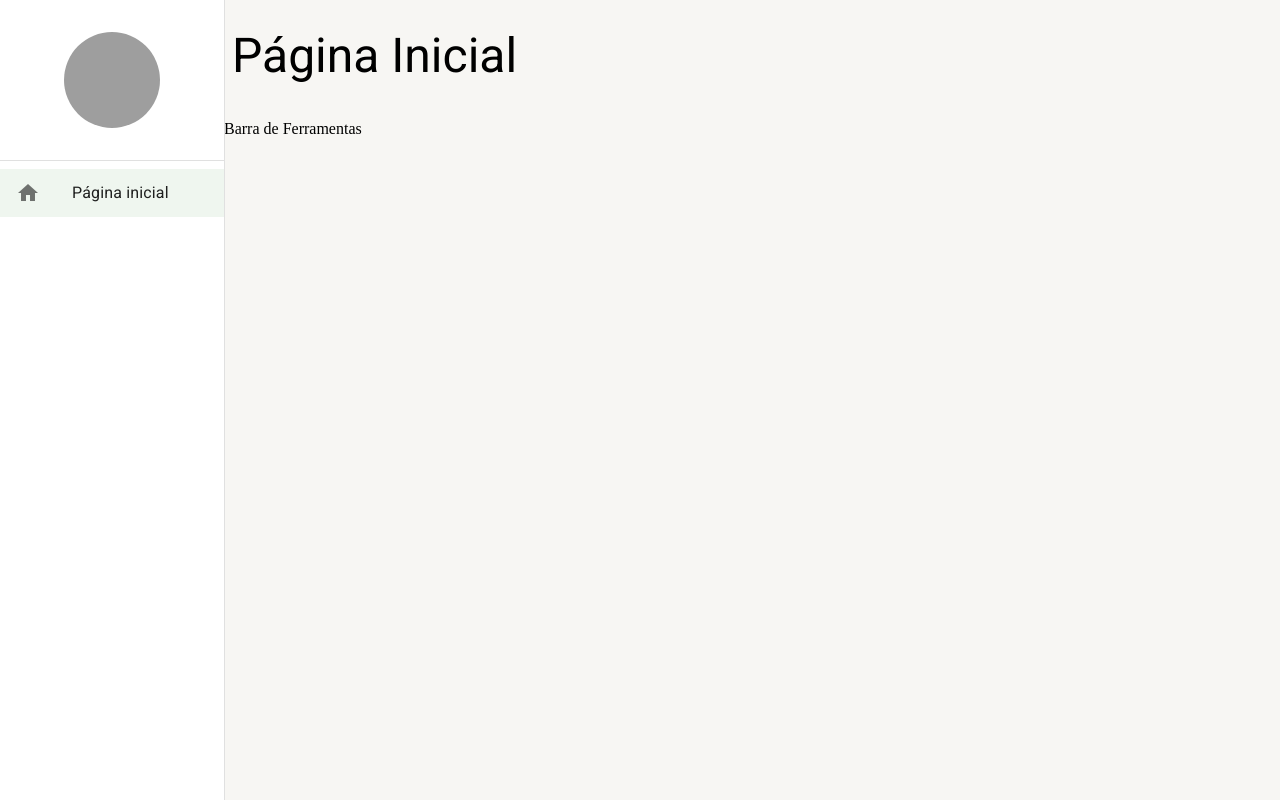
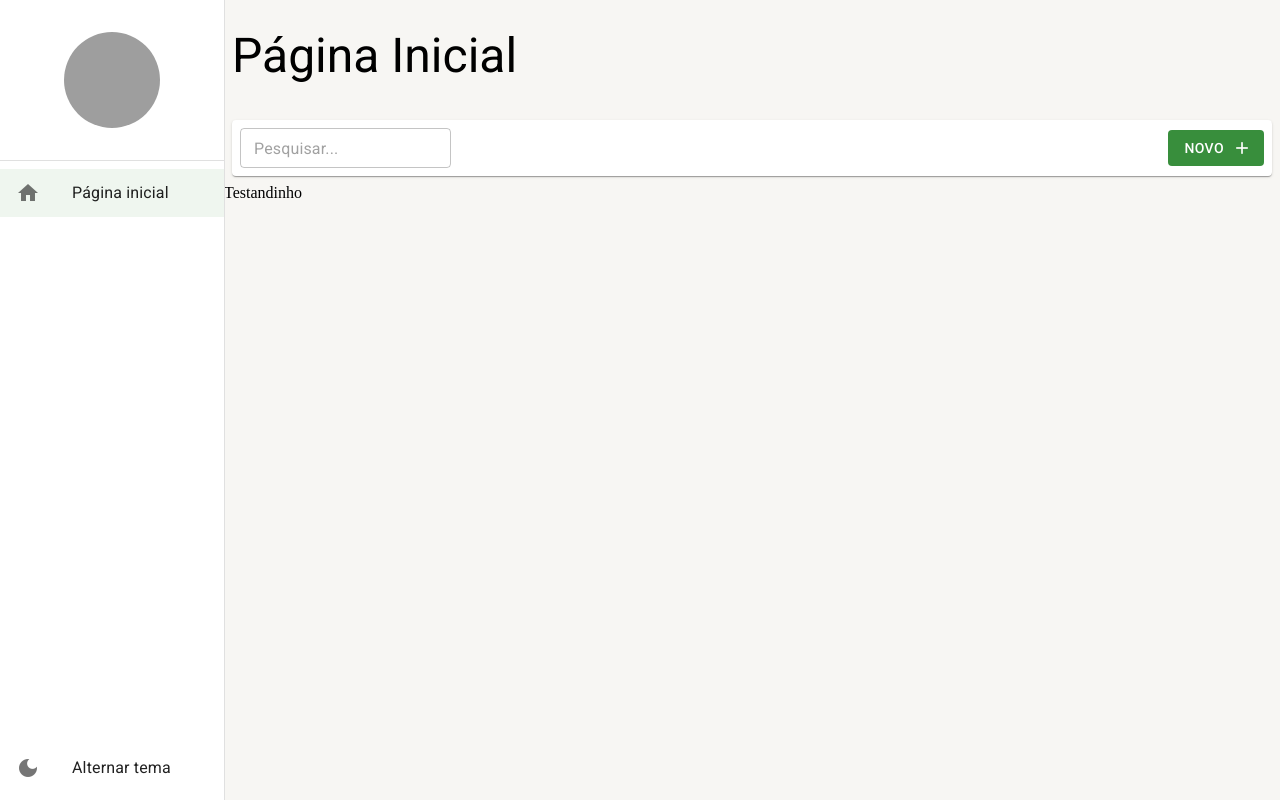
Before and after one commit to Valdir-coelho-jr/project-people, a React (Create React App) app: page /pagina-inicial in a window 1280 px wide. Built offline with nearby package versions, Linux system fonts and the light colour scheme; grey boxes are pictures that could not be loaded.

Commit message:
feat: Ferramentas de listagem adicionadas

```diff
--- a/src/pages/dashboard/Dashboard.tsx
+++ b/src/pages/dashboard/Dashboard.tsx
@@ -1,7 +1,13 @@
-import { LayoutBaseDePagina } from '../../shared/layouts';
+import { FerramentasDeListagem } from "../../shared/components";
+import { LayoutBaseDePagina } from "../../shared/layouts";
 
 export const Dashboard = () => {
   return (
-    <LayoutBaseDePagina titulo="Página Inicial" barraDeFerramentas={<>Barra de Ferramentas</>}></LayoutBaseDePagina>
+    <LayoutBaseDePagina
+      titulo="Página Inicial"
+      barraDeFerramentas={<FerramentasDeListagem mostrarInputBusca />}
+    >
+      Testandinho
+    </LayoutBaseDePagina>
   );
 };
--- /dev/null
+++ b/src/shared/components/ferramentas-de-listagem/FerramentasDeListagem.tsx
@@ -0,0 +1,57 @@
+import { Box, Button, TextField, Paper, useTheme, Icon } from "@mui/material";
+
+interface IFerramentasDeListagemProps {
+  textoDaBusca?: string;
+  mostrarInputBusca?: boolean;
+  aoMudarTextoDeBusca?: (novoTexto: string) => void;
+  textoBotaoNovo?: string;
+  mostrarBotaoNovo?: boolean;
+  AoClicarEmNovo?: () => void;
+}
+
+export const FerramentasDeListagem: React.FC<IFerramentasDeListagemProps> = ({
+  textoDaBusca = "",
+  mostrarInputBusca = false,
+  aoMudarTextoDeBusca,
+  textoBotaoNovo = "Novo",
+  mostrarBotaoNovo = true,
+  AoClicarEmNovo,
+}) => {
+  const theme = useTheme();
+
+  return (
+    <Box
+      height={theme.spacing(5)}
+      marginX={1}
+      paddingX={2}
+      padding={1}
+      gap={1}
+      display="flex"
+      alignItems="center"
+      component={Paper}
+    >
+      {mostrarInputBusca && (
+        <TextField
+          size="small"
+          value={textoDaBusca}
+          onChange={(e) => aoMudarTextoDeBusca?.(e.target.value)}
+          placeholder="Pesquisar..."
+        ></TextField>
+      )}
+
+      <Box flex={1} display="flex" justifyContent="end">
+        {mostrarBotaoNovo && (
+          <Button
+            color="primary"
+            variant="contained"
+            disableElevation
+            endIcon={<Icon>add</Icon>}
+            onClick={AoClicarEmNovo}
+          >
+            {textoBotaoNovo}
+          </Button>
+        )}
+      </Box>
+    </Box>
+  );
+};
--- a/src/shared/components/index.ts
+++ b/src/shared/components/index.ts
@@ -1 +1,2 @@
-export * from './menu-lateral/MenuLateral';
+export * from "./menu-lateral/MenuLateral";
+export * from "./ferramentas-de-listagem/FerramentasDeListagem";
--- a/src/shared/components/menu-lateral/MenuLateral.tsx
+++ b/src/shared/components/menu-lateral/MenuLateral.tsx
@@ -10,9 +10,9 @@
   ListItemText,
   useTheme,
   useMediaQuery,
-} from '@mui/material';
-import { useDrawerContext } from '../../contexts';
-import { useMatch, useNavigate, useResolvedPath } from 'react-router-dom';
+} from "@mui/material";
+import { useAppThemeContext, useDrawerContext } from "../../contexts";
+import { useMatch, useNavigate, useResolvedPath } from "react-router-dom";
 
 interface MenuLateralProps {
   children: React.ReactNode;
@@ -25,12 +25,7 @@
   onClick: (() => void) | undefined;
 }
 
-const ListItemLink: React.FC<IlistItemLinkProps> = ({
-  to,
-  icon,
-  label,
-  onClick,
-}) => {
+const ListItemLink: React.FC<IlistItemLinkProps> = ({ to, icon, label, onClick }) => {
   const navigate = useNavigate();
 
   const resolvedPath = useResolvedPath(to);
@@ -53,23 +48,19 @@
 
 export const MenuLateral: React.FC<MenuLateralProps> = ({ children }) => {
   const theme = useTheme();
-  const smDown = useMediaQuery(theme.breakpoints.down('sm'));
+  const smDown = useMediaQuery(theme.breakpoints.down("sm"));
 
   const { isDrawerOpen, toggleDrawerOpen, drawerOptions } = useDrawerContext();
+  const { toggleTheme } = useAppThemeContext();
 
   return (
     <>
       <Drawer
         open={isDrawerOpen}
-        variant={smDown ? 'temporary' : 'permanent'}
+        variant={smDown ? "temporary" : "permanent"}
         onClose={toggleDrawerOpen}
       >
-        <Box
-          width={theme.spacing(28)}
-          height="100%"
-          display="flex"
-          flexDirection="column"
-        >
+        <Box width={theme.spacing(28)} height="100%" display="flex" flexDirection="column">
           <Box
             width="100%"
             height={theme.spacing(20)}
@@ -98,6 +89,16 @@
               ))}
             </List>
           </Box>
+          <Box>
+            <List component="nav">
+              <ListItemButton onClick={toggleTheme}>
+                <ListItemIcon>
+                  <Icon>dark_mode</Icon>
+                </ListItemIcon>
+                <ListItemText primary="Alternar tema" />
+              </ListItemButton>
+            </List>
+          </Box>
         </Box>
       </Drawer>
       <Box height="100vh" marginLeft={smDown ? 0 : theme.spacing(28)}>
--- a/src/shared/layouts/LayoutBaseDePagina.tsx
+++ b/src/shared/layouts/LayoutBaseDePagina.tsx
@@ -1,12 +1,12 @@
-import { Icon, IconButton, Typography, useMediaQuery, useTheme } from '@mui/material';
-import { Box } from '@mui/system'
-import { useDrawerContext } from '../contexts';
-import { ReactNode } from 'react';
+import { Icon, IconButton, Typography, useMediaQuery, useTheme } from "@mui/material";
+import { Box } from "@mui/system";
+import { useDrawerContext } from "../contexts";
+import { ReactNode } from "react";
 
 interface ILayoutBaseDePaginaProps {
   children?: React.ReactNode;
   titulo: string;
-  barraDeFerramentas: ReactNode
+  barraDeFerramentas: ReactNode;
 }
 
 export const LayoutBaseDePagina: React.FC<ILayoutBaseDePaginaProps> = ({
@@ -14,24 +14,40 @@
   titulo,
   barraDeFerramentas,
 }) => {
-  const theme = useTheme()
-  const smDown = useMediaQuery(theme.breakpoints.down('sm'));
-  const mdDown = useMediaQuery(theme.breakpoints.down('md'));
+  const theme = useTheme();
+  const smDown = useMediaQuery(theme.breakpoints.down("sm"));
+  const mdDown = useMediaQuery(theme.breakpoints.down("md"));
 
-  const { toggleDrawerOpen } = useDrawerContext()
+  const { toggleDrawerOpen } = useDrawerContext();
 
   return (
     <Box height="100%" display="flex" flexDirection="column" gap={1}>
-      <Box padding={1} height={theme.spacing(smDown? 6 : mdDown ? 8 : 12)} display="flex" alignItems="center" gap={1}>
+      <Box
+        padding={1}
+        height={theme.spacing(smDown ? 6 : mdDown ? 8 : 12)}
+        display="flex"
+        alignItems="center"
+        gap={1}
+      >
+        {smDown && (
+          <IconButton onClick={toggleDrawerOpen}>
+            <Icon>menu</Icon>
+          </IconButton>
+        )}
 
-      {smDown && (<IconButton onClick={toggleDrawerOpen}>
-        <Icon>menu</Icon>
-      </IconButton>)}
-
-        <Typography variant={smDown ? 'h5' : mdDown ? 'h4' : 'h3'} whiteSpace="nowrap" overflow="hidden" textOverflow="ellipsis">{titulo}</Typography>
+        <Typography
+          variant={smDown ? "h5" : mdDown ? "h4" : "h3"}
+          whiteSpace="nowrap"
+          overflow="hidden"
+          textOverflow="ellipsis"
+        >
+          {titulo}
+        </Typography>
       </Box>
-      { barraDeFerramentas && (<Box>{barraDeFerramentas}</Box>)}
-      <Box flex={1} overflow="auto">{children}</Box>
+      {barraDeFerramentas && <Box>{barraDeFerramentas}</Box>}
+      <Box flex={1} overflow="auto">
+        {children}
+      </Box>
     </Box>
   );
 };
--- a/src/shared/themes/Dark.ts
+++ b/src/shared/themes/Dark.ts
@@ -3,6 +3,7 @@
 
 export const DarkTheme = createTheme({
   palette: {
+    mode: 'dark',
     primary: {
       main: green[700],
       dark: green[800],
@@ -20,4 +21,9 @@
       paper: '#303134',
     },
   },
+  typography: {
+    allVariants: {
+      color: 'white',
+    }
+  }
 });
```
